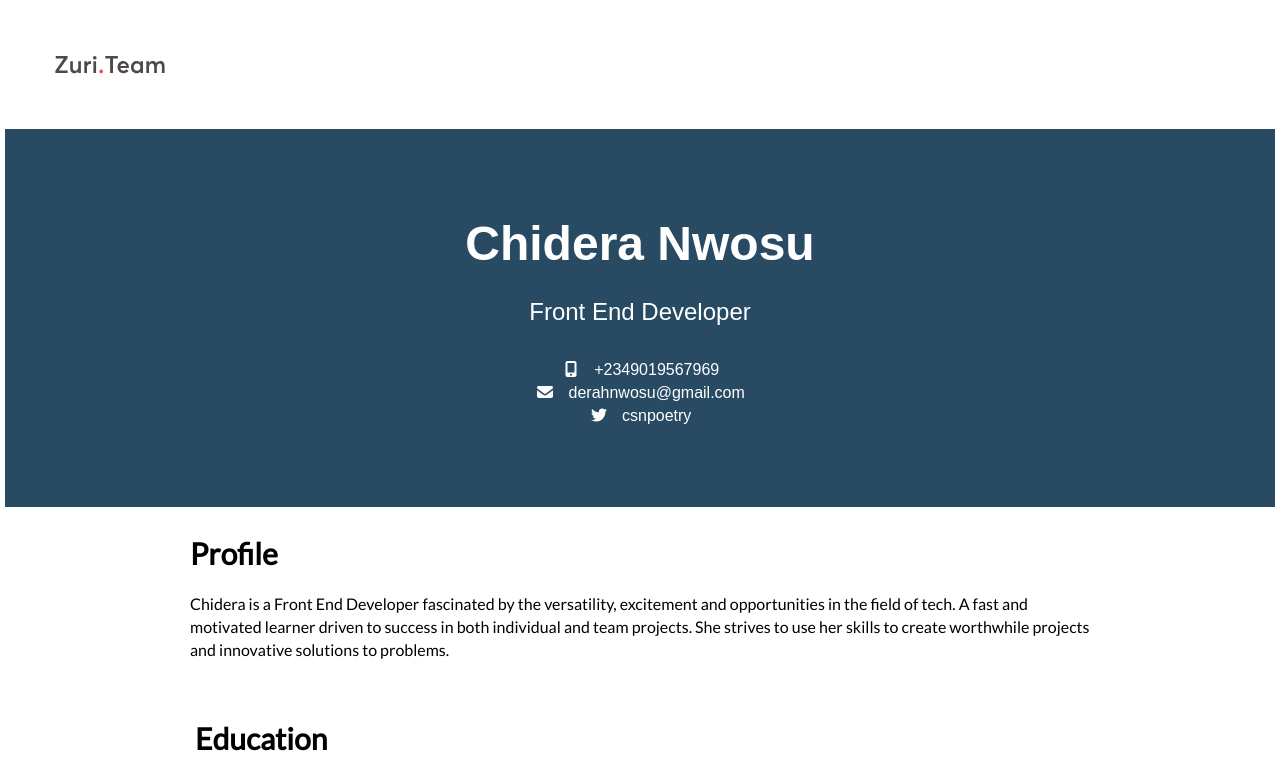
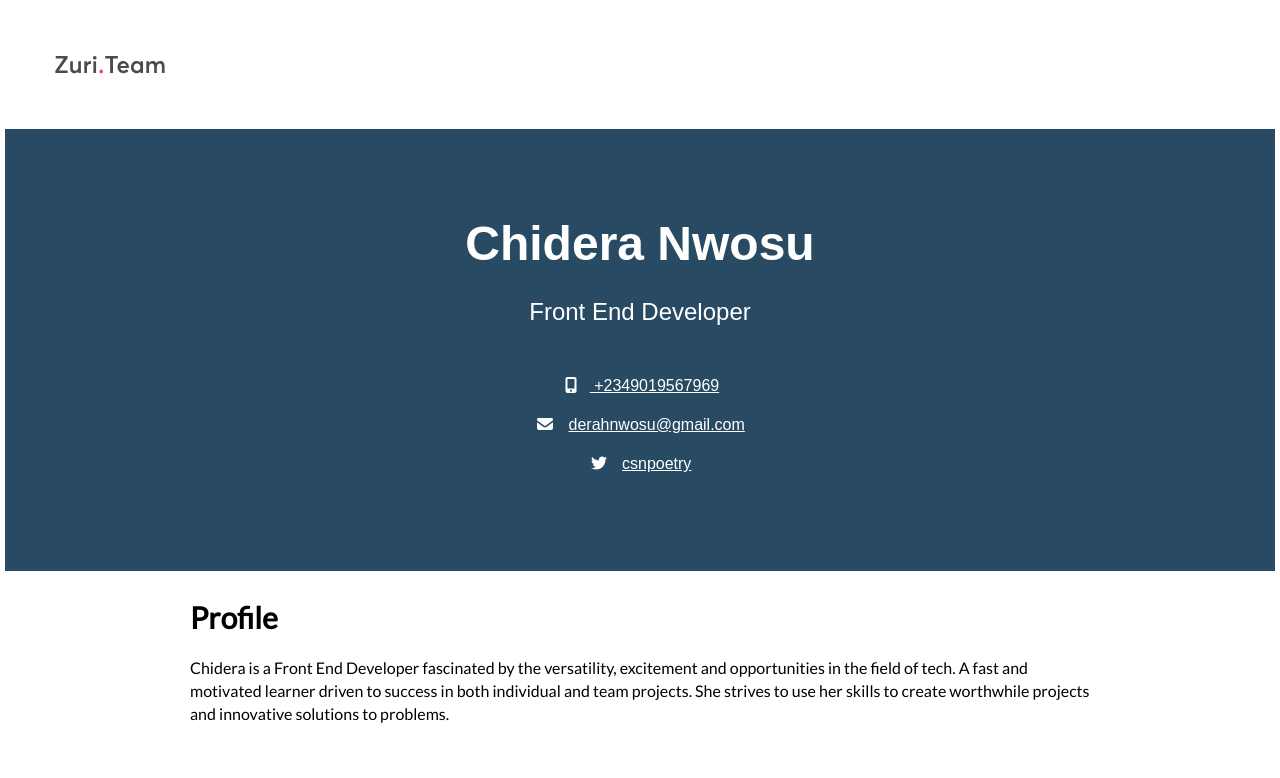
Before and after one commit to derah2001/HNG2task, a plain HTML site: page index.html in a window 1280 px wide. Shown: the top 778 px of the page. Drawn offline with Linux system fonts and the light colour scheme; a web font is replaced by a local one.

Commit message:
Update index.html

```diff
--- a/index.html
+++ b/index.html
@@ -23,9 +23,9 @@
                 <div class="container">
                 <h1>Chidera Nwosu</h1>
                 <h2>Front End Developer</h2><br/>
-                <i class="fas fa-mobile-alt tel"></i> &nbsp; +2349019567969<br/>
-                <i class="fas fa-envelope"></i> &nbsp; derahnwosu@gmail.com<br/>
-                <i class="fab fa-twitter"></i> &nbsp; csnpoetry
+                <p class="tel"> <i class="fas fa-mobile-alt"></i> &nbsp;<a href="tel:+2349019567969" alt="phone number" target="_blank"> +2349019567969 </a></p>
+                <p class="tel"> <i class="fas fa-envelope"></i> &nbsp; <a href="mailto:derahnwosu@gmail.com" alt="email address" target="_blank"> derahnwosu@gmail.com </a></p>
+                <p class="tel"> <i class="fab fa-twitter"></i> &nbsp; <a href="https://www.twitter.com/csnpoetry" alt="twitter profile" target="_blank"> csnpoetry </a></p>
 
                 </div>
         </header>
```
